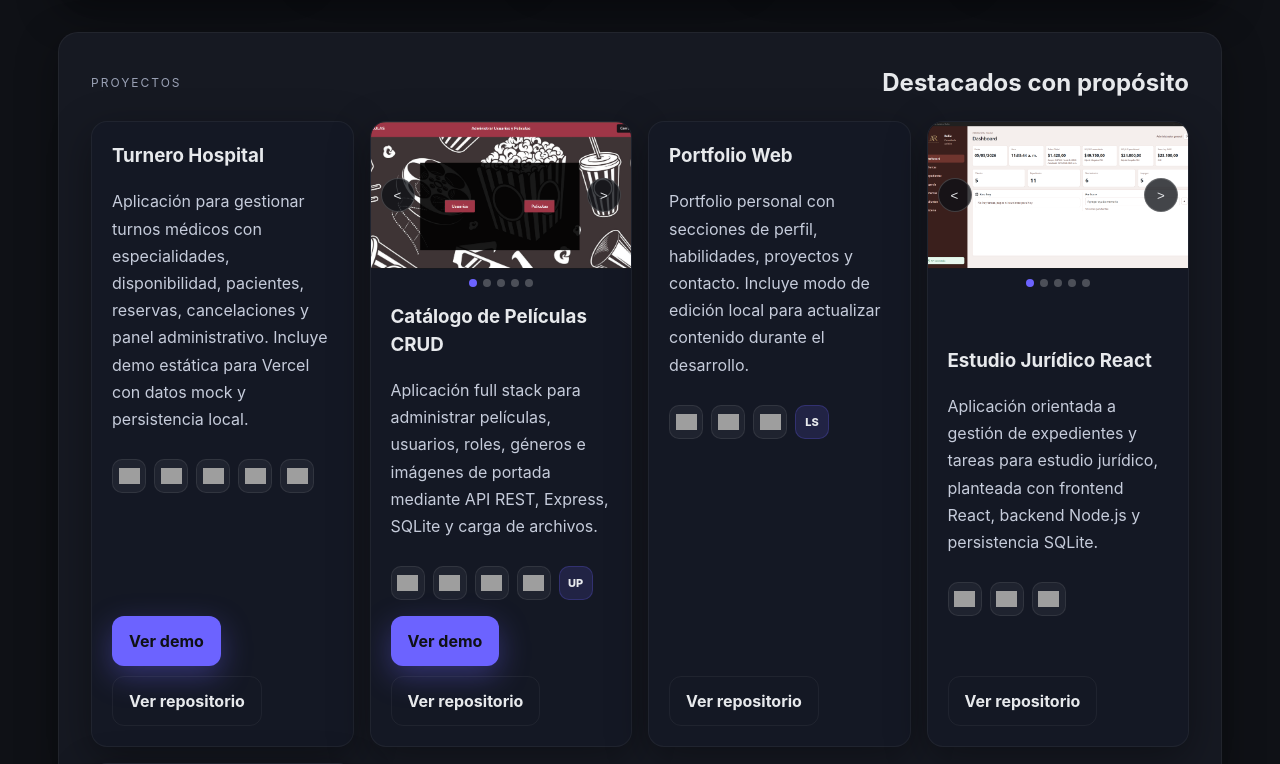
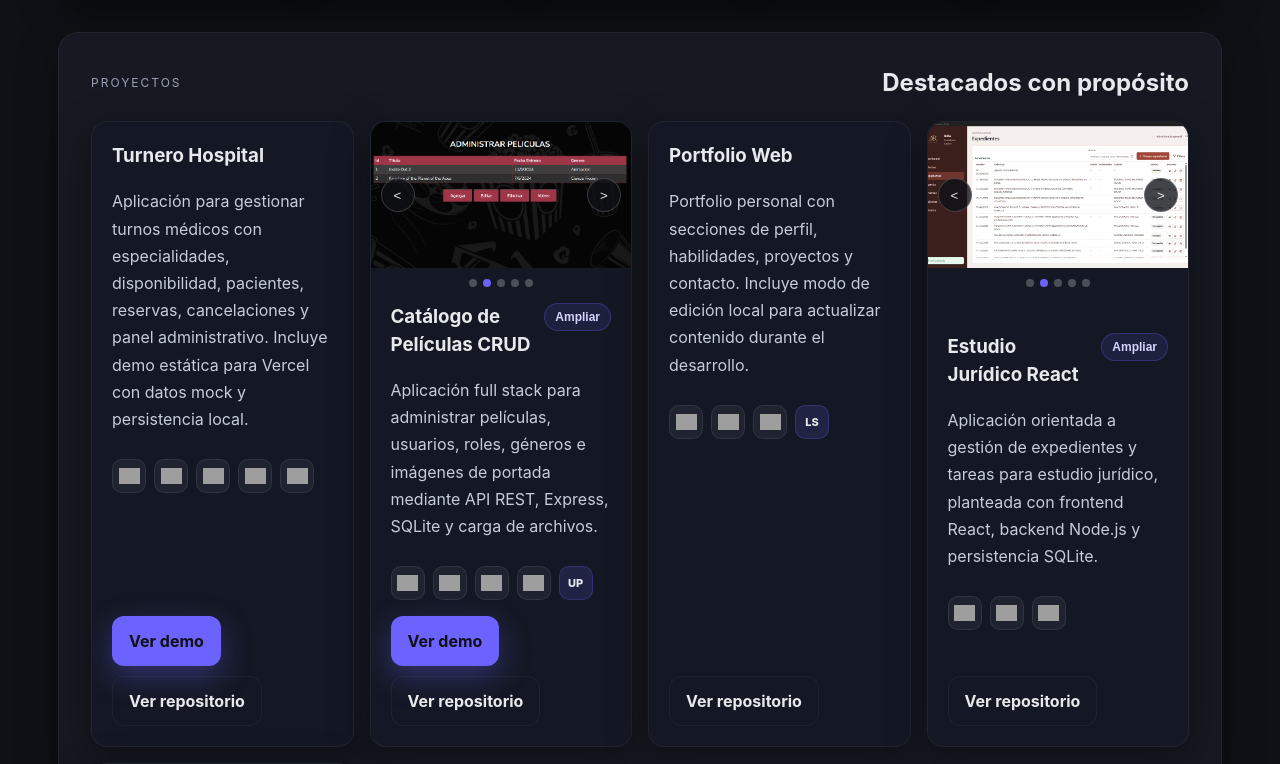
Before and after one commit to OteroCarlos1977/Portfolio_Web, a React (Vite) app: page / in a window 1280 px wide. Shown: the part 1200-1964 px from the top of the page. Built offline with nearby package versions, Linux system fonts and the light colour scheme; grey boxes are pictures that could not be loaded.

Commit message:
Mejora carruseles y endurece portfolio

```diff
--- a/index.html
+++ b/index.html
@@ -4,6 +4,12 @@
     <meta charset="UTF-8" />
     <link rel="icon" type="image/png" href="%BASE_URL%logo-co.png" />
     <meta name="viewport" content="width=device-width, initial-scale=1.0" />
+    <meta
+      http-equiv="Content-Security-Policy"
+      content="default-src 'self'; script-src 'self'; style-src 'self' 'unsafe-inline'; img-src 'self' data: https://cdn.simpleicons.org; connect-src 'self'; object-src 'none'; base-uri 'self'; form-action 'self' mailto:; upgrade-insecure-requests"
+    />
+    <meta name="robots" content="noemailindex, noarchive" />
+    <meta name="referrer" content="strict-origin-when-cross-origin" />
     <title>Portfolio | Carlos Octavio Otero</title>
   </head>
   <body>
--- a/src/components/Contact.jsx
+++ b/src/components/Contact.jsx
@@ -1,6 +1,9 @@
 import PropTypes from 'prop-types';
 
-const Contact = ({ social }) => (
+const Contact = ({ social }) => {
+  const email = `${social.emailUser}@${social.emailDomain}`;
+
+  return (
     <section className="section" id="contact">
       <div className="section-header">
         <p className="eyebrow">Contacto</p>
@@ -13,18 +16,20 @@ const Contact = ({ social }) => (
         <a className="btn ghost" href={social.linkedin} target="_blank" rel="noreferrer">
           LinkedIn
         </a>
-      <a className="btn secondary" href={`mailto:${social.email}`}>
+        <button className="btn secondary" type="button" onClick={() => window.location.assign(`mailto:${email}`)}>
           Enviar email
-      </a>
+        </button>
       </div>
     </section>
   );
+};
 
 Contact.propTypes = {
   social: PropTypes.shape({
     github: PropTypes.string.isRequired,
     linkedin: PropTypes.string.isRequired,
-    email: PropTypes.string.isRequired,
+    emailUser: PropTypes.string.isRequired,
+    emailDomain: PropTypes.string.isRequired,
   }).isRequired,
 };
 
--- a/src/components/Projects.jsx
+++ b/src/components/Projects.jsx
@@ -1,5 +1,5 @@
 import PropTypes from 'prop-types';
-import { useState } from 'react';
+import { useEffect, useState } from 'react';
 
 const publicAsset = (path) => `${import.meta.env.BASE_URL}${path.replace(/^\/+/, '')}`;
 
@@ -41,29 +41,65 @@ TechIcon.propTypes = {
   tech: PropTypes.string.isRequired,
 };
 
-const ProjectCarousel = ({ images, projectName }) => {
+const ProjectCarousel = ({ images, projectName, expanded }) => {
   const [active, setActive] = useState(0);
+  const [isPaused, setIsPaused] = useState(false);
+  const imageCount = images?.length || 0;
 
-  if (!images?.length) {
+  useEffect(() => {
+    if (isPaused || imageCount < 2) {
+      return undefined;
+    }
+
+    const interval = window.setInterval(() => {
+      setActive((current) => (current + 1) % imageCount);
+    }, expanded ? 4200 : 3200);
+
+    return () => window.clearInterval(interval);
+  }, [expanded, imageCount, isPaused]);
+
+  if (!imageCount) {
     return null;
   }
 
   const goTo = (direction) => {
-    setActive((current) => (current + direction + images.length) % images.length);
+    setActive((current) => (current + direction + imageCount) % imageCount);
   };
 
   const image = images[active];
 
   return (
-    <div className="project-carousel">
+    <div
+      className="project-carousel"
+      onMouseEnter={() => setIsPaused(true)}
+      onMouseLeave={() => setIsPaused(false)}
+      onFocus={() => setIsPaused(true)}
+      onBlur={() => setIsPaused(false)}
+    >
       <div className="carousel-frame">
         <img src={publicAsset(image.src)} alt={image.alt || `${projectName} captura ${active + 1}`} loading="lazy" />
         {images.length > 1 && (
           <>
-            <button className="carousel-control previous" type="button" onClick={() => goTo(-1)} aria-label="Imagen anterior">
+            <button
+              className="carousel-control previous"
+              type="button"
+              onClick={(event) => {
+                event.stopPropagation();
+                goTo(-1);
+              }}
+              aria-label="Imagen anterior"
+            >
               {'<'}
             </button>
-            <button className="carousel-control next" type="button" onClick={() => goTo(1)} aria-label="Imagen siguiente">
+            <button
+              className="carousel-control next"
+              type="button"
+              onClick={(event) => {
+                event.stopPropagation();
+                goTo(1);
+              }}
+              aria-label="Imagen siguiente"
+            >
               {'>'}
             </button>
           </>
@@ -76,7 +112,10 @@ const ProjectCarousel = ({ images, projectName }) => {
               className={index === active ? 'active' : ''}
               type="button"
               key={item.src}
-              onClick={() => setActive(index)}
+              onClick={(event) => {
+                event.stopPropagation();
+                setActive(index);
+              }}
               aria-label={`Ver captura ${index + 1}`}
             />
           ))}
@@ -94,24 +133,60 @@ ProjectCarousel.propTypes = {
     })
   ),
   projectName: PropTypes.string.isRequired,
+  expanded: PropTypes.bool,
 };
 
 ProjectCarousel.defaultProps = {
   images: [],
+  expanded: false,
 };
 
-const Projects = ({ projects }) => (
+const Projects = ({ projects }) => {
+  const [expandedProject, setExpandedProject] = useState(null);
+
+  const toggleExpanded = (projectName) => {
+    setExpandedProject((current) => (current === projectName ? null : projectName));
+  };
+
+  return (
     <section className="section" id="projects">
       <div className="section-header">
         <p className="eyebrow">Proyectos</p>
         <h2>Destacados con propósito</h2>
       </div>
       <div className="projects-grid">
-      {projects.map((project, index) => (
-        <article className="card project" key={project.name + index}>
-          <ProjectCarousel images={project.images} projectName={project.name} />
+        {projects.map((project, index) => {
+          const canExpand = Boolean(project.images?.length);
+          const isExpanded = expandedProject === project.name;
+
+          return (
+            <article
+              className={`card project ${canExpand ? 'expandable' : ''} ${isExpanded ? 'expanded' : ''}`}
+              key={project.name + index}
+              onClick={() => {
+                if (canExpand) {
+                  toggleExpanded(project.name);
+                }
+              }}
+            >
+              <ProjectCarousel images={project.images} projectName={project.name} expanded={isExpanded} />
               <div className="project-content">
+                <div className="project-title-row">
                   <h3>{project.name}</h3>
+                  {canExpand && (
+                    <button
+                      className="expand-chip"
+                      type="button"
+                      onClick={(event) => {
+                        event.stopPropagation();
+                        toggleExpanded(project.name);
+                      }}
+                      aria-expanded={isExpanded}
+                    >
+                      {isExpanded ? 'Reducir' : 'Ampliar'}
+                    </button>
+                  )}
+                </div>
                 <p className="section-text small">{project.description}</p>
                 <div className="tech-list" aria-label={`Tecnologías de ${project.name}`}>
                   {project.technologies.map((tech) => (
@@ -119,7 +194,7 @@ const Projects = ({ projects }) => (
                   ))}
                 </div>
               </div>
-          <div className="project-actions">
+              <div className="project-actions" onClick={(event) => event.stopPropagation()}>
                 {project.demoUrl && (
                   <a href={project.demoUrl} target="_blank" rel="noreferrer" className="btn primary">
                     Ver demo
@@ -130,10 +205,12 @@ const Projects = ({ projects }) => (
                 </a>
               </div>
             </article>
-      ))}
+          );
+        })}
       </div>
     </section>
   );
+};
 
 Projects.propTypes = {
   projects: PropTypes.arrayOf(
--- a/src/data/profile.json
+++ b/src/data/profile.json
@@ -93,6 +93,7 @@
   "social": {
     "github": "https://github.com/OteroCarlos1977",
     "linkedin": "https://www.linkedin.com/in/carlos-octavio-otero-7718a927a/",
-    "email": "oterocarlosoctavio@email.com"
+    "emailUser": "oterocarlosoctavio",
+    "emailDomain": "email.com"
   }
 }
--- a/src/styles/App.css
+++ b/src/styles/App.css
@@ -334,6 +334,50 @@ main {
   justify-content: space-between;
   gap: 16px;
   overflow: hidden;
+  transition: transform 0.24s ease, border-color 0.24s ease, box-shadow 0.24s ease;
+}
+
+.project.expandable {
+  cursor: zoom-in;
+}
+
+.project.expandable:hover {
+  border-color: rgba(108, 99, 255, 0.32);
+  transform: translateY(-3px);
+}
+
+.project.expanded {
+  grid-column: span 2;
+  cursor: zoom-out;
+  border-color: rgba(108, 99, 255, 0.58);
+  box-shadow: 0 22px 70px rgba(0, 0, 0, 0.48);
+}
+
+.project.expanded .carousel-frame {
+  aspect-ratio: 16 / 10;
+}
+
+.project-title-row {
+  display: flex;
+  align-items: flex-start;
+  justify-content: space-between;
+  gap: 12px;
+}
+
+.project-title-row h3 {
+  min-width: 0;
+}
+
+.expand-chip {
+  border: 1px solid rgba(108, 99, 255, 0.28);
+  border-radius: 999px;
+  padding: 6px 10px;
+  color: #d7d3ff;
+  background: rgba(108, 99, 255, 0.12);
+  cursor: pointer;
+  font-size: 12px;
+  font-weight: 700;
+  white-space: nowrap;
 }
 
 .project-content {
@@ -382,6 +426,7 @@ main {
   cursor: pointer;
   transform: translateY(-50%);
   transition: background 0.2s ease, transform 0.2s ease;
+  z-index: 2;
 }
 
 .carousel-control:hover {
@@ -577,6 +622,10 @@ textarea {
   .skills-grid {
     grid-template-columns: repeat(2, minmax(0, 1fr));
   }
+
+  .project.expanded {
+    grid-column: auto;
+  }
 }
 
 @media (max-width: 480px) {
```
Also changed, not shown: public/robots.txt (added), 1 other file (tests, documents, lock files or other folders). Lines whose indentation alone changed are shown as unchanged.
